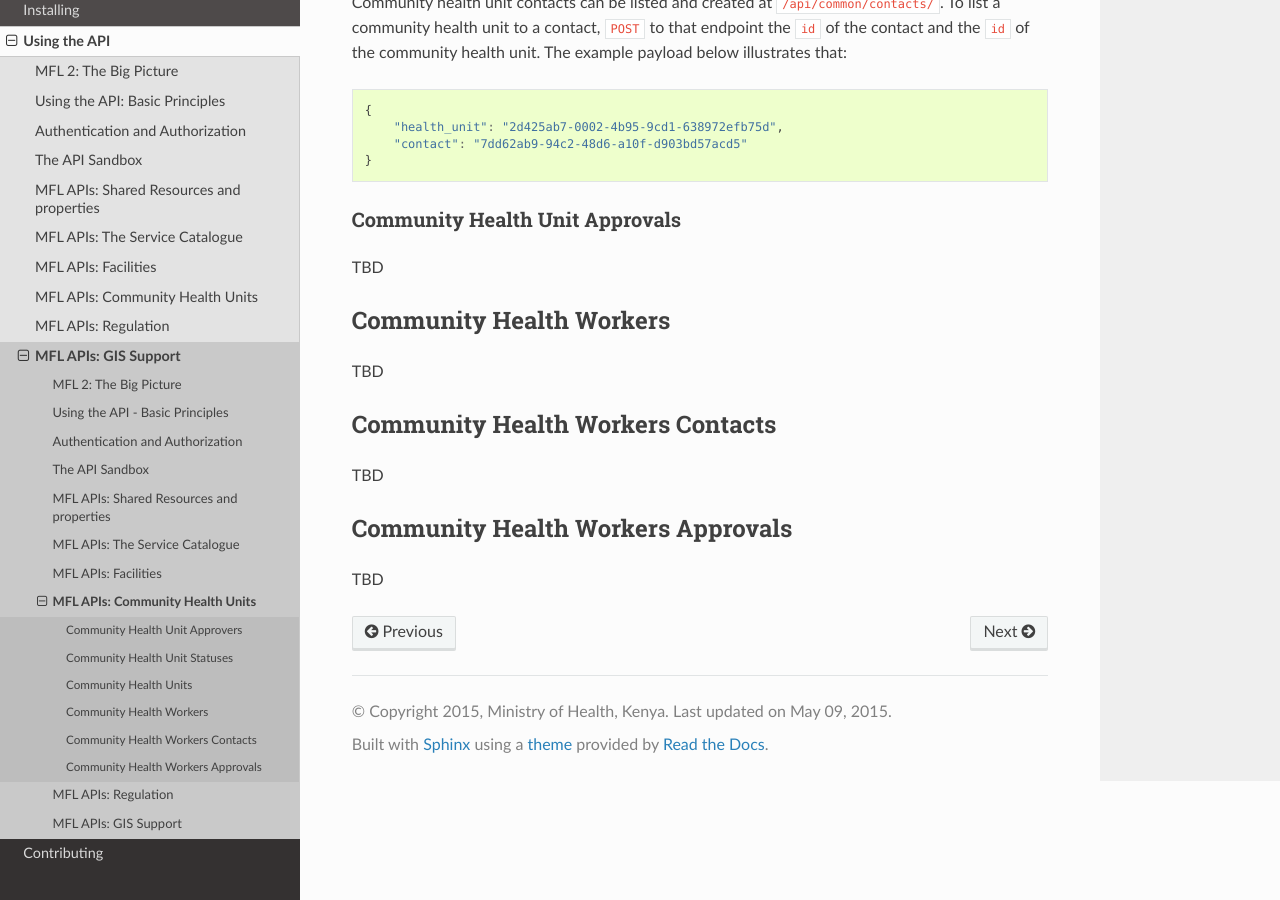
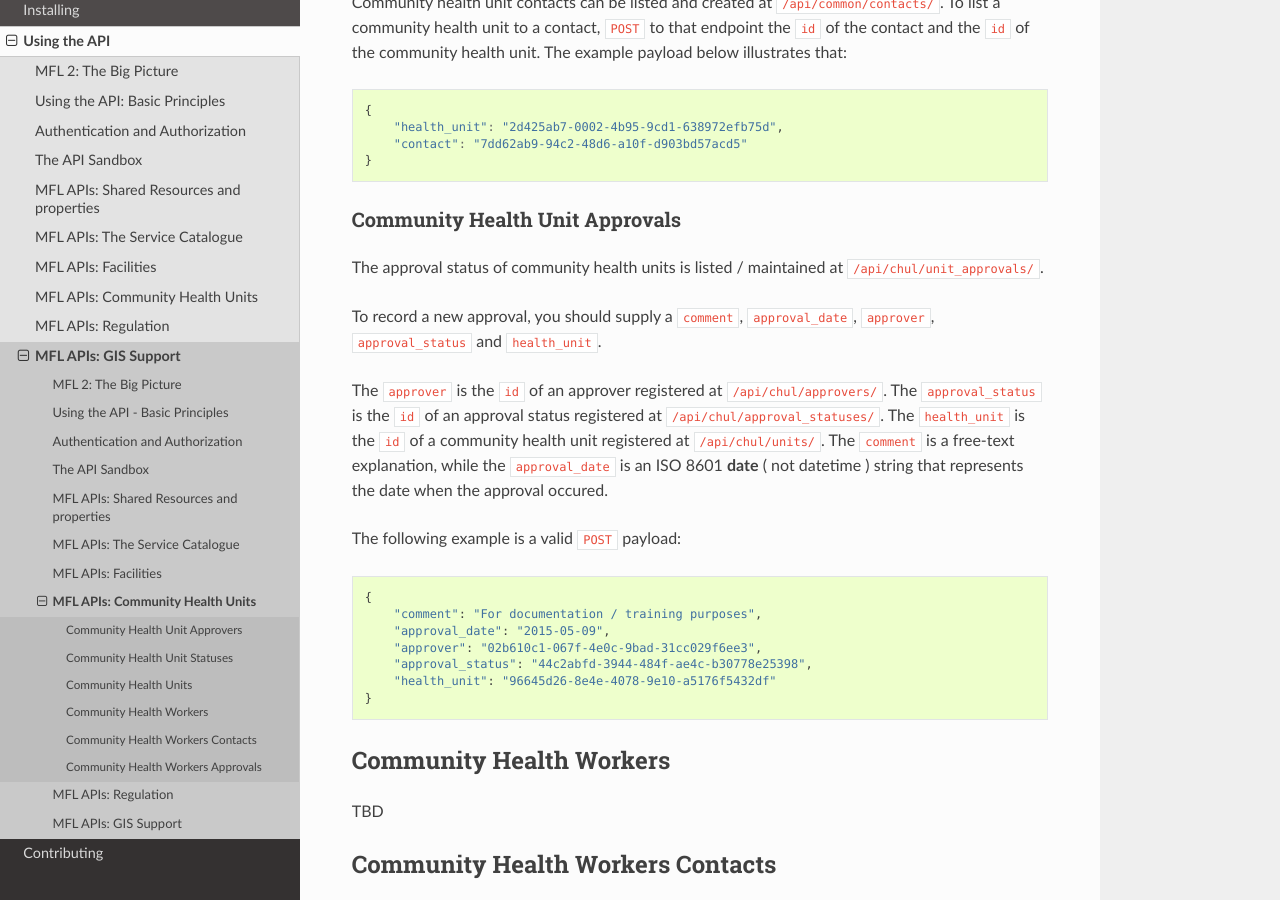
Before and after one commit to MasterFacilityList/mfl_api, a Sphinx documentation site: the page built from docs/getting_started/community_health_units.rst, in a window 1280 px wide and 900 px high, scrolled down 2399 px. Built offline with Sphinx 7.4.7 and the Read the Docs theme 2.0.0, drawn with Linux system fonts in a browser that asks for light colours; some of the changed text lies outside the part shown.

Commit message:
Added notes on community health unit approvals

```diff
--- a/docs/getting_started/community_health_units.rst
+++ b/docs/getting_started/community_health_units.rst
@@ -117,7 +117,31 @@ community health unit. The example payload below illustrates that:
 
 Community Health Unit Approvals
 ++++++++++++++++++++++++++++++++++
-TBD
+The approval status of community health units is listed / maintained at
+``/api/chul/unit_approvals/``.
+
+To record a new approval, you should supply a ``comment``, ``approval_date``,
+``approver``, ``approval_status`` and ``health_unit``.
+
+The ``approver`` is the ``id`` of an approver registered at
+``/api/chul/approvers/``. The ``approval_status`` is the ``id`` of an
+approval status registered at ``/api/chul/approval_statuses/``.
+The ``health_unit`` is the ``id`` of a community health unit registered at
+``/api/chul/units/``. The ``comment`` is a free-text explanation, while the
+``approval_date`` is an ISO 8601 **date** ( not datetime ) string that
+represents the date when the approval occured.
+
+The following example is a valid ``POST`` payload:
+
+.. code-block:: python
+
+    {
+        "comment": "For documentation / training purposes",
+        "approval_date": "2015-05-09",
+        "approver": "02b610c1-067f-4e0c-9bad-31cc029f6ee3",
+        "approval_status": "44c2abfd-3944-484f-ae4c-b30778e25398",
+        "health_unit": "96645d26-8e4e-4078-9e10-a5176f5432df"
+    }
 
 Community Health Workers
 --------------------------
```
Also changed, not shown: other parts of docs/getting_started/community_health_units.rst (+2 -2 lines), 1 other file.
